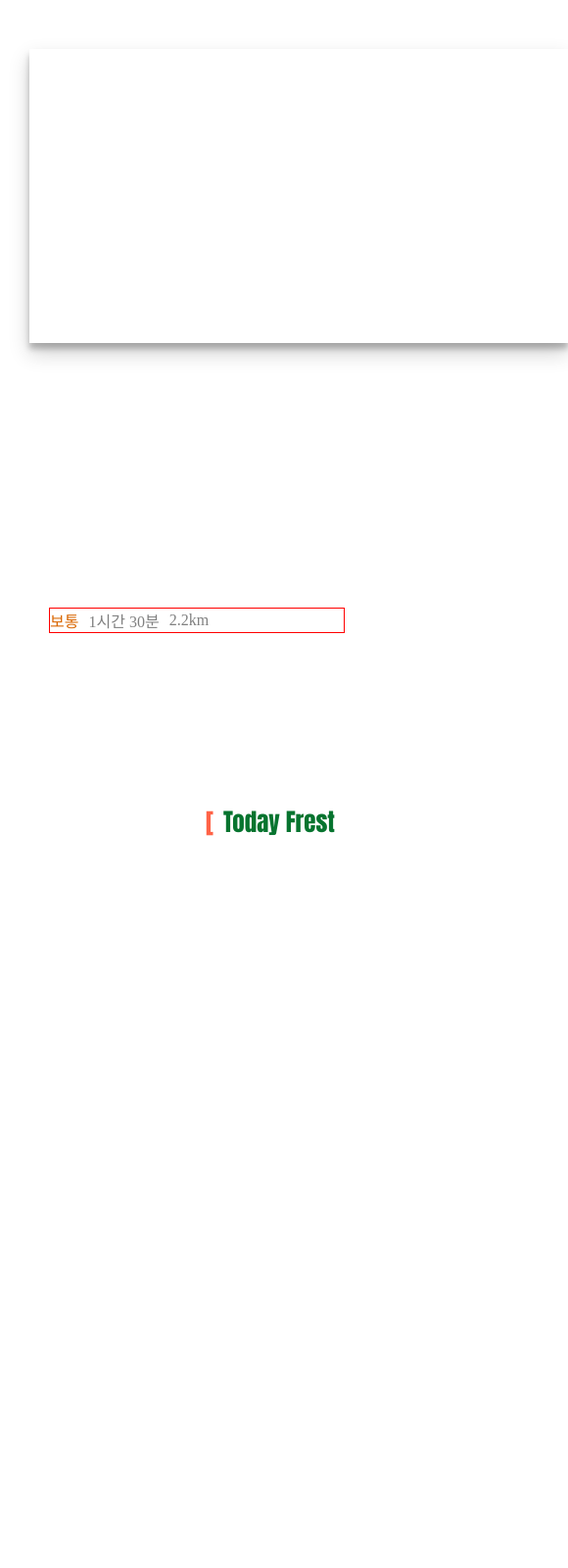
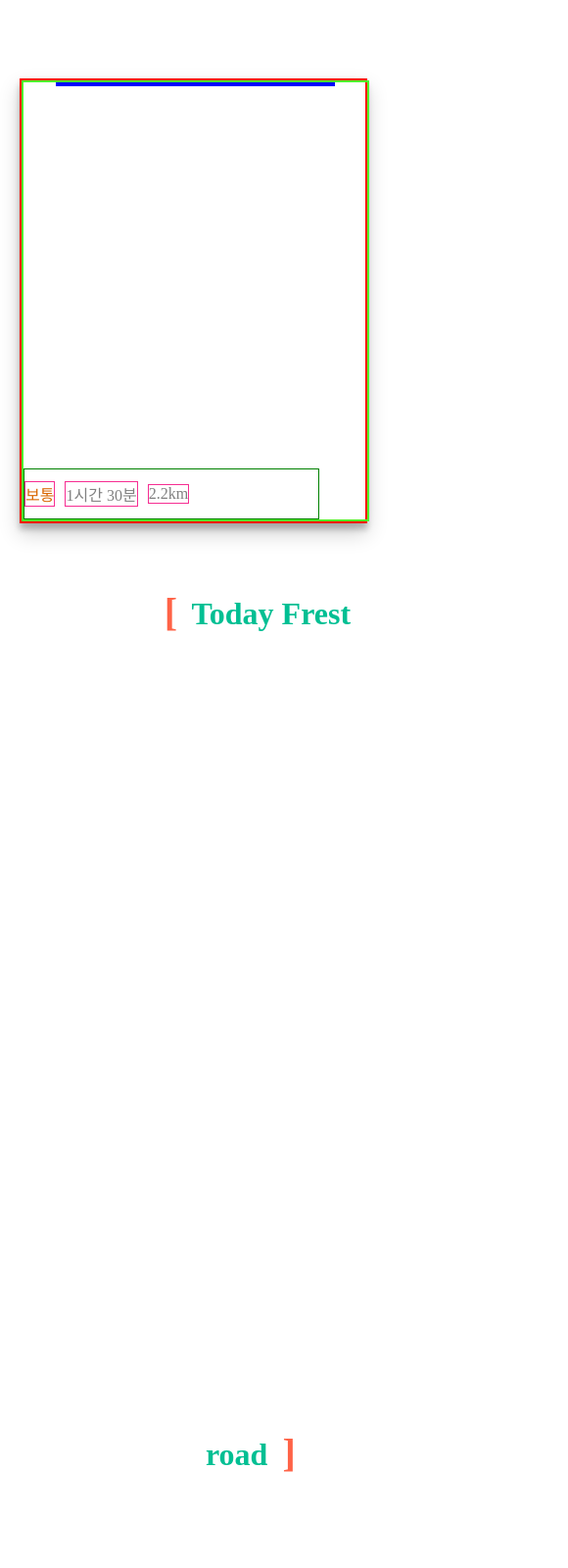
Before and after one commit to etesongg/forest-road-by-javascript, a plain HTML site: page details.html in a window 390 px wide. Shown: the top 1600 px of the page at 98% size, 580 px wide, since content can reach past the window. Drawn offline with Linux system fonts and the light colour scheme.

Commit message:
with cheayoen css modify

```diff
--- a/static/details.css
+++ b/static/details.css
@@ -36,37 +36,33 @@ body {
 
 .details-mnt-information {
   width: 100%;
-  height: 400px;
+  /* height: 400px; */
   margin-top: 80px;
   /* border: 2px solid red; */
   box-shadow: 0 10px 20px rgba(0, 0, 0, 0.19), 0 6px 6px rgba(0, 0, 0, 0.23);
 }
 
 .detailsInner {
-  /* border: 2px solid blueviolet; */
-  width: 100%;
-  height: 400px;
-}
-
-.mntCol {
-  width: 600px;
-}
-
-.mntCol img {
+  border: 2px solid rgb(78, 254, 43);
   width: 100%;
 }
 
 .mntCol-lg-6 {
-  /* border: 2px solid rgb(43, 241, 47); */
-  width: 600px;
-  height: 350px;
+  width: 50%;
+  border: 2px solid blue;
   margin-left: 50px;
-  margin-top: 40px;
+  margin-top: 20px;
+}
+
+.mntCol-lg-6 img {
+  width: 100%;
+  height: 100%;
+  object-fit: cover;
 }
 
 .mntText-lg-6 {
   width: 500px;
-  height: 350px;
+  /* height: 350px; */
   margin-left: 0px;
   margin-top: 40px;
 }
@@ -134,13 +130,13 @@ body {
   background-color: white;
   margin-top: 50px;
   width: 100%;
-  height: 420px;
+  height: auto;
   margin-bottom: 100px;
 }
 
 .card {
   margin-top: 40px;
-  margin-left: 80px;
+  margin-left: 20px;
 }
 
 .View_info_box_course_right__Eqk9V {
@@ -148,7 +144,7 @@ body {
   align-items: center;
   border: 1px solid red;
   margin-top: -70px;
-  margin-left: 660px;
+  margin-left: auto;
   width: 300px;
 }
 
@@ -186,6 +182,10 @@ html {
   height: 200px !important;
   margin-bottom: 100px;
   background-color: aqua !important;
+} */
+/* .check-map {
+  background-color: #00bf93;
+  background-size: 100vw;
 } */
 
 .check-map h1 {
@@ -232,6 +232,7 @@ html {
   position: relative;
   margin-top: 100px;
   font-family: Arial, Helvetica, sans-serif;
+  margin-top: 150px;
 }
 .detail_info h1:before {
   content: "";
@@ -241,6 +242,7 @@ html {
   height: 5px;
   width: 55px;
   background-color: #111;
+  margin-top: 150px;
 }
 .detail_info h1:after {
   content: "";
@@ -258,151 +260,14 @@ html {
   margin-top: 20px;
 }
 
-/*  태블릿 반응형*/
-
-@media screen and (max-width: 768px) {
-  .details-mnt-information {
-    margin-left: 20px;
-    width: 550px;
-    height: 300px;
-    margin-top: 50px;
-    margin-left: 30px;
-    /* border: 2px solid red; */
-    box-shadow: 0 10px 20px rgba(0, 0, 0, 0.19), 0 6px 6px rgba(0, 0, 0, 0.23);
-  }
-  .detailsInner {
-    /* border: 2px solid blueviolet; */
-    width: 550px;
-    height: 300px;
-  }
-
-  .mntCol-lg-6 {
-    /* border: 2px solid rgb(43, 241, 47); */
-    width: 490px;
-    height: 200px;
-    margin-left: 30px;
-    margin-top: 40px;
-  }
-
-  .mntText-lg-6 {
-    width: 500px;
-    height: 300px;
-    margin-left: 10px;
-    margin-top: 90px;
-    margin-bottom: 50px;
-    /* border: 2px solid rgb(43, 241, 47); */
-  }
-
-  .map-container {
-    width: 480px;
-    height: 100px;
-    margin-top: 0px;
-    margin-left: 200px;
-    /* border: 2px solid rgb(43, 241, 47); */
-  }
-
-  .map-btn {
-    margin-left: 260px;
-    margin-top: -40px;
-    width: 200px;
-    height: 40px;
-    /* border: 2px solid rgb(43, 241, 47); */
-  }
-  .map-container p {
-    margin-top: 50px;
-    font-weight: 400;
-    font-size: 30px;
-
-    margin-left: 30px;
-    width: 300px;
-    border: 2px solid rgb(43, 43, 241);
-  }
-
-  .details-mnt-map {
-    width: 300px;
-    height: 100px;
-    margin-left: -70px;
-  }
-
-  #map {
-    width: 300px;
-    height: 300px;
-    margin-left: 60px;
-    margin-top: 20px;
-  }
-
-  .tag-h6 {
-    font-size: 25px;
-    border: 2px solid rgb(28, 27, 28);
-    margin-top: 90px;
-  }
-
-  .map-imagebox {
-    width: 290px;
-    margin-left: 170px;
-    margin-top: 30px;
-    border: 2px solid rgb(32, 235, 107);
-  }
-
-  .detailsPlace-title {
-    margin-top: 40px;
-    margin-bottom: 50px;
-    font-size: 20px;
-    font-weight: 800;
-    width: 200px;
-    margin-left: 0px;
-    margin-top: 160px;
-    text-align: center;
-  }
-
-  .detailsPlace-mother {
-    margin-top: 50px;
-    width: 100px;
-    height: 120px;
-    margin-bottom: 100px;
-    margin-left: 0px;
-  }
-
-  .details-mnt-related-images {
-  }
-
-  .card {
-    margin-top: 40px;
-    margin-left: 80px;
-    margin-bottom: 30px;
-  }
-  .View_info_box_course_right__Eqk9V {
-    display: flex;
-    align-items: center;
-    border: 1px solid red;
-    margin-top: -70px;
-    margin-left: 20px;
-    width: 300px;
-  }
-
-  .View_info_box_course_right__Eqk9V p {
-    display: flex;
-    align-items: center;
-    margin-right: 10px;
-    position: relative;
-    background-size: cover;
-    background-position: 0;
-    background-repeat: no-repeat;
-    color: grey;
-  }
-}
-
-/* 디테일 페이지 중간 슬로건 효과 */
-
-/* 디테일 페이지 중간 슬로건 효과 */
+/* 포레스트 로드 가운드 애니메이션 글자 */
 
 h1.sixth {
   position: relative;
-  font-family: Impact, Haettenschweiler, "Arial Narrow Bold", sans-serif;
-  padding: 30px;
-  color: #07742f;
-  margin-top: 80px;
-  margin-left: 370px;
+  color: #00bf93;
+  margin-left: 33%;
+  margin-top: 15%;
+  margin-bottom: 5%;
 }
 
 h1.sixth:before,
@@ -413,12 +278,10 @@ h1.sixth:after {
   top: 1px;
   height: 100%;
   font-size: 1.25em;
-  color: rgb(96, 95, 95);
-  font-family: Impact, Haettenschweiler, "Arial Narrow Bold", sans-serif;
+  color: tomato;
+  margin: 7px;
 
   transition: all 0.5s ease;
-  padding: 30px;
-  margin-top: 80px;
 }
 
 h1.sixth:after {
@@ -433,55 +296,75 @@ h1.sixth:hover:after {
   transform: translateX(5px);
 }
 
-@media screen and (max-width: 768px) {
-  h1.sixth {
-    position: relative;
-    font-family: Impact, Haettenschweiler, "Arial Narrow Bold", sans-serif;
-    padding: 30px;
-    color: #07742f;
-    font-size: 25px;
-    margin-top: 210px;
-    margin-left: 170px;
+/*  태블릿 반응형*/
+
+@media (max-width: 992px) {
+  .details-mnt-information {
+    margin-left: 20px;
+    width: 90%;
+
+    border: 2px solid red;
+    box-shadow: 0 10px 20px rgba(0, 0, 0, 0.19), 0 6px 6px rgba(0, 0, 0, 0.23);
+  }
+  .mntCol-lg-6 {
+    width: 80%;
+
+    border: 2px solid blue;
+    margin-top: 0;
+    margin: 0 auto;
   }
 
-  h1.sixth:before,
-  h1.sixth:after {
-    content: "[";
-    display: inline-block;
-    position: relative;
-    top: 1px;
+  .mntCol-lg-6 img {
+    width: 100%;
     height: 100%;
-    font-size: 1em;
-    color: tomato;
-    font-family: Impact, Haettenschweiler, "Arial Narrow Bold", sans-serif;
-
-    transition: all 0.5s ease;
-    padding: 10px;
-    margin-top: 220px;
+    object-fit: cover;
   }
 
-  h1.sixth:after {
-    content: "]";
+  .mntText-lg-6 {
+    width: 500px;
+    height: 350px;
+    margin-left: 0px;
+    margin-top: 40px;
   }
 
-  h1.sixth:hover:before {
-    transform: translateX(-5px);
+  .detailsInner {
+    margin: 0 auto;
   }
 
-  h1.sixth:hover:after {
-    transform: translateX(5px);
+  .View_info_box_course_right__Eqk9V {
+    margin: 0 auto;
+    height: 100px;
+    border: 1px solid green;
+    margin-top: 140px;
   }
 
-  .card {
-    width: 300px;
-  }
-  * {
-    margin: 0;
-    padding: 0;
+  .View_info_box_course_right__Eqk9V p {
+    height: auto;
+    border: 1px solid rgb(246, 46, 146);
   }
 
-  .container {
-    width: 100vw;
-    height: 100vh;
+  .sixth.col {
+    text-align: center;
+  }
+
+  .map-imagebox {
+    margin: 0;
+    margin-top: 80px;
+    width: 100%;
   }
 }
+@media (max-width: 768px) {
+  .View_info_box_course_right__Eqk9V {
+    margin: 0;
+    height: 50px;
+    border: 1px solid green;
+    margin-top: 0px;
+  }
+
+  .View_info_box_course_right__Eqk9V p {
+    height: auto;
+    border: 1px solid rgb(246, 46, 146);
+  }
+}
+@media (max-width: 576px) {
+}
```
Also changed, not shown: details.html (+2 -1 lines).
